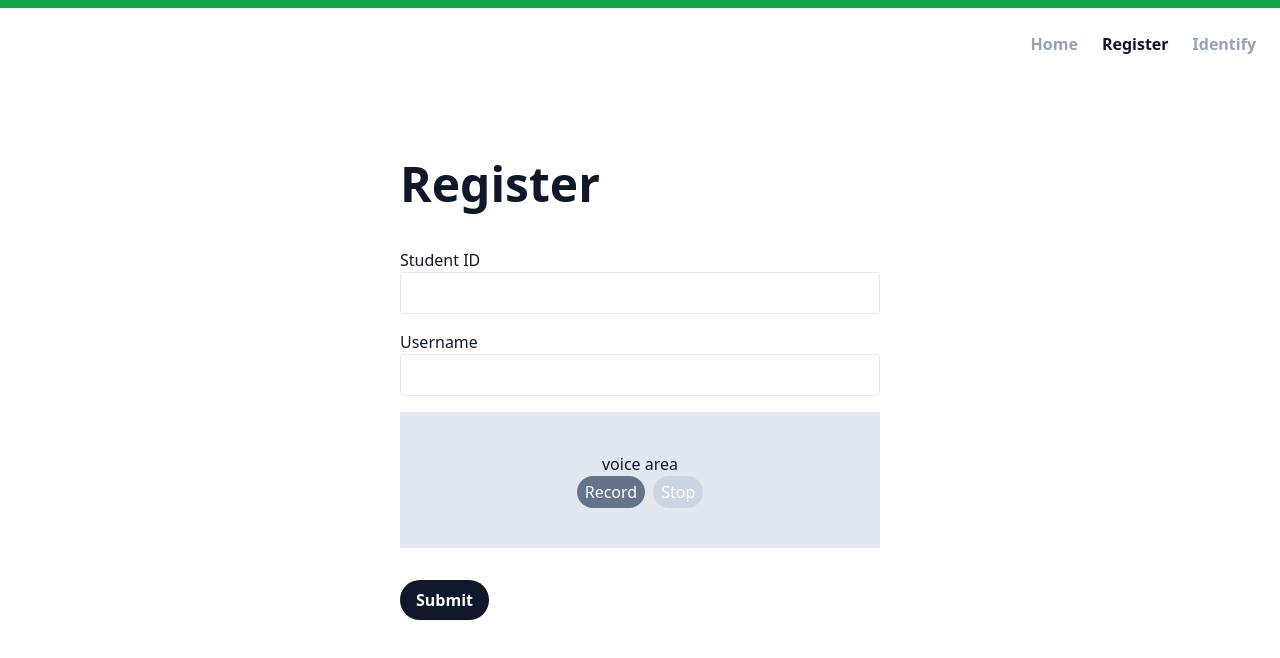
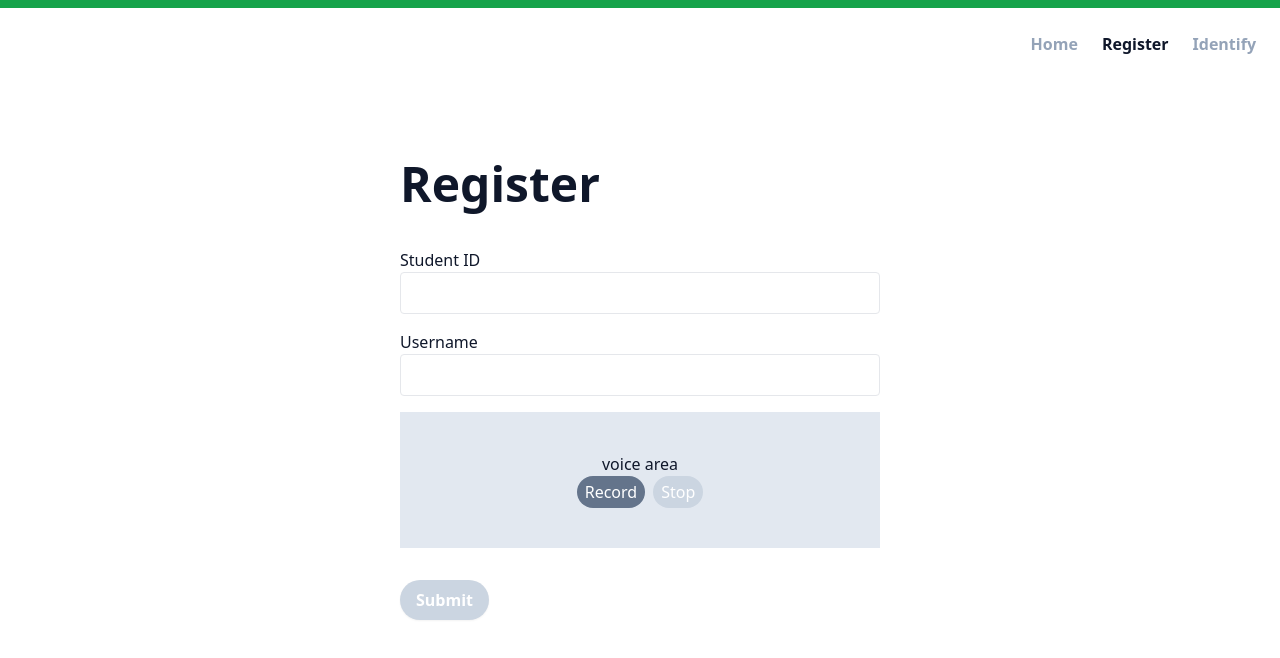
Before and after one commit to DobaKung/vauth, a Vue app: page /register in a window 1280 px wide. Shown: the top 658 px of the page. Built offline with nearby package versions, Linux system fonts and the light colour scheme.

Commit message:
feat(view): mark studentId and username required

```diff
--- a/src/views/Register.vue
+++ b/src/views/Register.vue
@@ -1,4 +1,5 @@
 <script setup lang="ts">
+import { defineComponent } from "vue";
 import PageTitle from "../components/PageTitle.vue";
 import MicInput from "../components/MicInput.vue";
 import Footer from "../components/Footer.vue";
@@ -13,6 +14,7 @@ import Spinner from "../components/Spinner.vue";
       <input
         type="text"
         id="field-1"
+        required
         v-model="inputStudentID"
         :disabled="isLoading"
         class="block border border-solid rounded w-full p-2 mb-4 hover:border-slate-400"
@@ -22,6 +24,7 @@ import Spinner from "../components/Spinner.vue";
       <input
         type="text"
         id="field-2"
+        required
         v-model="inputUsername"
         :disabled="isLoading"
         class="block border border-solid rounded w-full p-2 mb-4 hover:border-slate-400"
@@ -34,7 +37,7 @@ import Spinner from "../components/Spinner.vue";
       <div class="mt-8 flex items-center">
         <button
           class="mr-4 px-4 py-2 font-semibold bg-primary hover:bg-accent disabled:bg-slate-300 text-white rounded-full shadow-sm"
-          :disabled="isLoading"
+          :disabled="isLoading || !recording"
         >
           Submit
         </button>
@@ -48,17 +51,20 @@ import Spinner from "../components/Spinner.vue";
 
 <script lang="ts">
 import controller from "../controllers/main";
-import { defineComponent } from "vue";
 
 const c = controller.getRegistrationController();
 
 export default defineComponent({
   data: () => ({
+    // input
     inputStudentID: "",
     inputUsername: "",
     recording: "",
+    // response
+    statusMsg: "",
+    // state
     isLoading: false,
-    statusMsg: "",
+    isRecordingReady: false,
   }),
   methods: {
     async submit(e: Event) {
```
